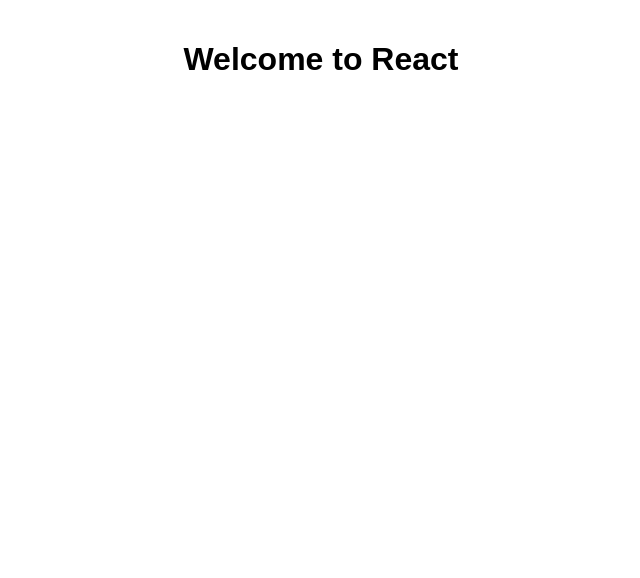
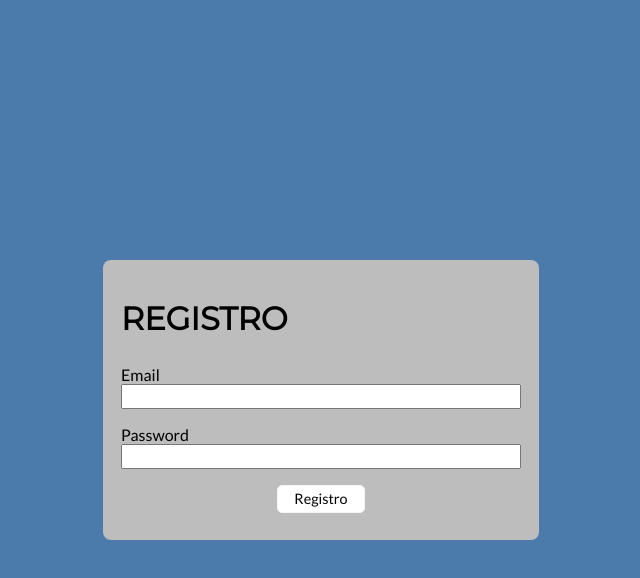
Before and after one commit to KarlaMartinez17/compusoluciones, a React (Create React App) app: page / in a window 1280 px wide. Shown: the top 578 px of the page, without its empty margins (319-959 px from the left). Built offline with nearby package versions, Linux system fonts and the light colour scheme.

Commit message:
Se agrega login

```diff
--- a/src/App.js
+++ b/src/App.js
@@ -1,13 +1,12 @@
 import React, { Component } from 'react';
-import './App.css';
+import Form from'./form/Form';
 
 class App extends Component {
   render() {
     return (
       <div className="App">
-        <header className="App-header">
-          <h1 className="App-title">Welcome to React</h1>
-        </header>
+      <Form/>
+
       </div>
     );
   }
--- /dev/null
+++ b/src/form/Form.css
@@ -0,0 +1,47 @@
+@import url('https://fonts.googleapis.com/css?family=Montserrat');
+@import url('https://fonts.googleapis.com/css?family=Lato');
+.Form {
+    width: 100%;
+    height: 100vh;
+    display: flex;
+    flex-direction: column;
+    align-items: center;
+    justify-content: center;
+    background: #4A7BAB;
+}
+.Form-body {
+    background: #BDBDBD;
+    border-radius: 8px;
+    padding: 12px 18px 12px 18px;
+    width: 400px;
+}
+.Form-title {
+    font-size: 2em;
+    font-family: 'Montserrat', sans-serif;
+}
+.FormRow {
+    display: flex;
+    flex-direction: column;
+    margin-top: 4%;
+    margin-bottom: 4%;
+}
+.FormRow-label,
+.FormRow-input,
+.Form-button,
+.Form-labelLegend {
+    font-family: 'Lato', sans-serif;
+}
+.FormRow-input {
+    font-size: 1em;
+}
+.Form-button {
+    background: #ffffff;
+    border: 1px solid #F5F5F5;
+    border-radius: 5px;
+    padding: 4px 16px 5px 16px;
+    cursor: pointer;
+    font-size: 0.9em;
+    display: block;
+    margin: 0 auto;
+    margin-bottom: 15px;
+}
--- /dev/null
+++ b/src/form/Form.js
@@ -0,0 +1,83 @@
+import React, { Component } from 'react';
+import FormRow from './FormRow';
+import './Form.css';
+// import axios from 'axios';
+
+class Form extends Component {
+
+    constructor() {
+        super();
+
+        this.state = {
+             user:''
+        }
+
+        this.onSubmit = this.onSubmit.bind(this);
+    }
+
+
+    onSubmit(e) {
+        e.preventDefault();
+            let email = this.refs.email.getValue();
+            let password = this.refs.password.getValue();
+            console.log(email);
+            console.log(password);
+
+            var data = JSON.stringify({
+                "usuario": email,
+                "contrasena": password
+            });
+
+            var xhr = new XMLHttpRequest();
+
+
+            xhr.addEventListener("readystatechange", function () {
+                if (this.readyState === 4) {
+                    var respo = JSON.parse(this.response);
+                    console.log(respo.AccessToken);
+
+                }
+            });
+
+            xhr.open("POST", "https://ws.compusoluciones.com/RetoTalentFest/ComercioAPI/Accesos");
+            xhr.setRequestHeader("Content-Type", "application/json");
+            xhr.setRequestHeader("Authorization", "AccessToken");
+            xhr.setRequestHeader("Cache-Control", "no-cache");
+            xhr.setRequestHeader("Postman-Token", "48902808-941c-487a-b1a6-4a24ca1f50ad");
+
+            xhr.send(data)
+
+            // console.log("hola"+ data);
+
+    }
+
+    render() {
+        return (
+
+            <div className="Form" >
+
+
+                <form className="Form-body"
+                    onSubmit={this.onSubmit} >
+                    <h2 className="Form-title" > REGISTRO </h2>
+
+                    <FormRow inputType="email"
+                        labelText="Email"
+                        isRequired={true}
+                        ref="email" />
+
+                    <FormRow inputType="password"
+                        labelText="Password"
+                        isRequired={true}
+                        ref="password" />
+
+                    < button className="Form-button"> Registro </button>
+                    <label className="Form-labelLegend" > </label>
+                </form>
+            </div>
+        );
+    }
+
+}
+
+export default Form;
--- /dev/null
+++ b/src/form/FormRow.js
@@ -0,0 +1,46 @@
+import React, { Component } from 'react';
+import PropTypes from 'prop-types';
+
+class FormRow extends Component {
+    constructor(props) {
+        super(props);
+        this.state = {
+            inputValue: ''
+        }
+        this.onChange = this.onChange.bind(this);
+        this.getValue = this.getValue.bind(this);
+    }
+
+    onChange(e) {
+        this.setState({ inputValue: e.target.value })
+    }
+
+    getValue() {
+        return this.state.inputValue;
+    }
+
+    render() {
+        return (
+
+            <div className="FormRow">
+                <label className="FormRow-label">{this.props.labelText}</label>
+                <input className="FormRow-input"
+                    type={this.props.inputType}
+                    value={this.state.inputValue}
+                    onChange={this.onChange}
+                    required={this.props.isRequired} />
+            </div>
+
+        );
+    }
+
+}
+
+FormRow.PropTypes = {
+    inputType: PropTypes.string,
+    labelText: PropTypes.string,
+    isRequired: PropTypes.bool
+}
+
+
+export default FormRow;
```
